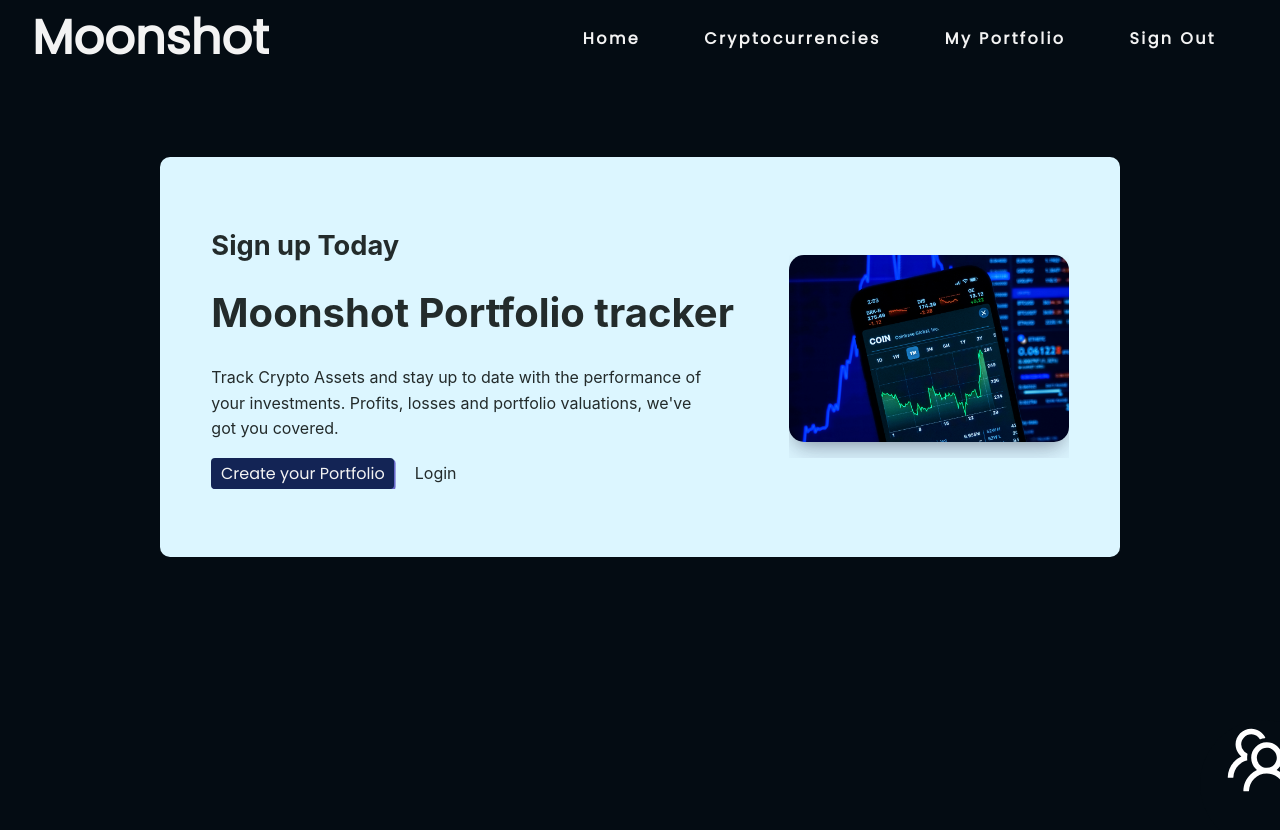
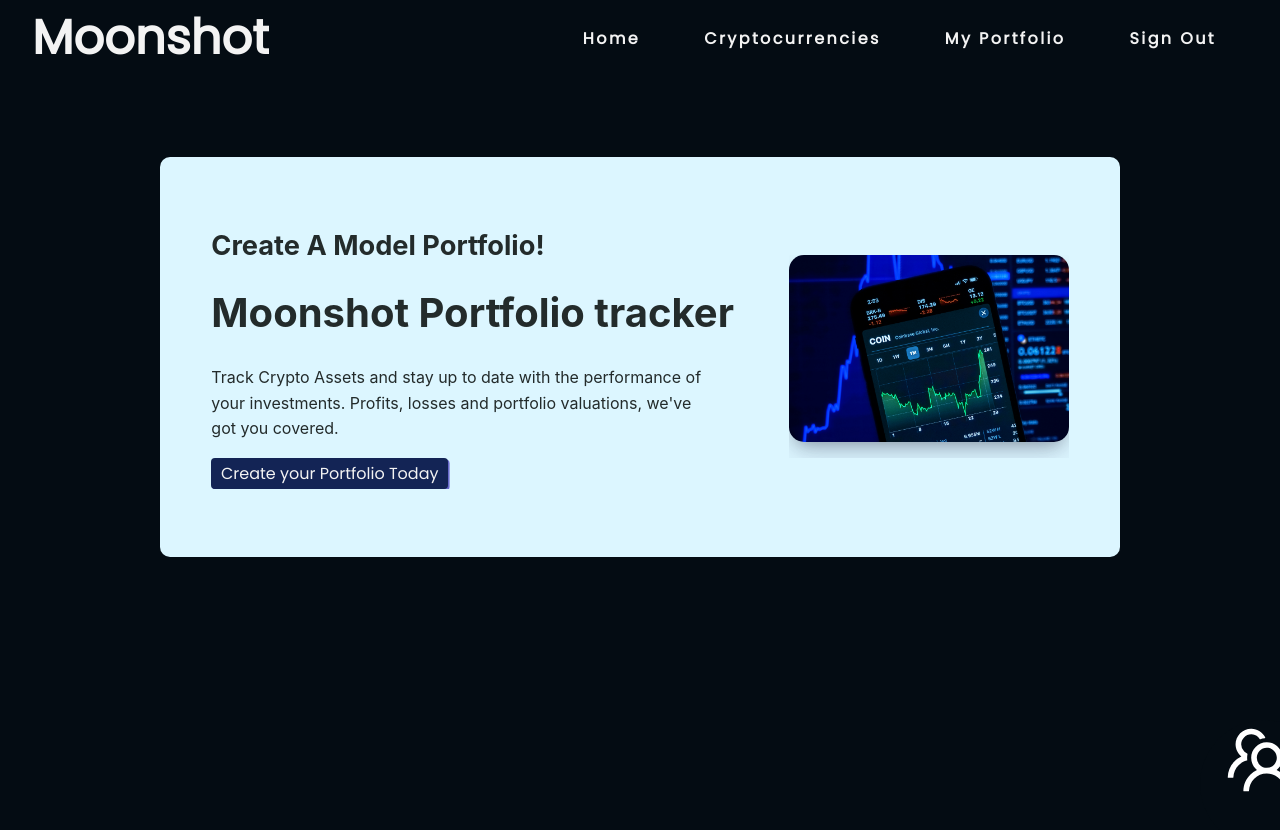
Before and after one commit to IrvHenri/moonshot, a React (Create React App) app in the folder client/: page /portfolio in a window 1280 px wide. Shown: the top 830 px of the page. Built offline with nearby package versions, Linux system fonts and the light colour scheme.

Commit message:
Added very basic create portfolio section for logged in users who do not yet have a portfolio

```diff
--- /dev/null
+++ b/client/src/components/Portfolio/LoggedIn.js
@@ -0,0 +1,29 @@
+import { useState } from "react"
+import sampleGraph from "../../images/sample-graph.jpg";
+
+const LoggedIn = () => {
+  const [userHasPortfolio, setUserHasPortfolio] = useState(false) // Gonna change this, this is just for testing
+  return userHasPortfolio
+  ?
+  <div>Logged In!</div>
+  :
+  <div className="portfolio-jumbo">
+  <article className="portfolio-signup-article">
+    <h1>Create A Model Portfolio!</h1>
+    <h3>Moonshot Portfolio tracker</h3>
+    <p>
+      Track Crypto Assets and stay up to date with the performance of your
+      investments. Profits, losses and portfolio valuations, we've got you
+      covered.
+    </p>
+    <div className="portfolio-signup-links">
+      <button onClick={() => setUserHasPortfolio(true)}>Create your Portfolio Today</button>
+    </div>
+  </article>
+  <article className="portfolio-graph-article">
+    <img src={sampleGraph} alt="sample graph" />
+  </article>
+</div>
+}
+
+export default LoggedIn
--- a/client/src/components/Portfolio/index.js
+++ b/client/src/components/Portfolio/index.js
@@ -1,6 +1,9 @@
+import LoggedIn from './LoggedIn'
 import LoggedOut from "./LoggedOut";
+import { useState } from "react";
 const Portfolio = () => {
-  return <LoggedOut />;
+  const [loggedIn, setLoggedIn] = useState(true)
+  return loggedIn ? <LoggedIn /> : <LoggedOut />;
 };
 
 export default Portfolio;
```
